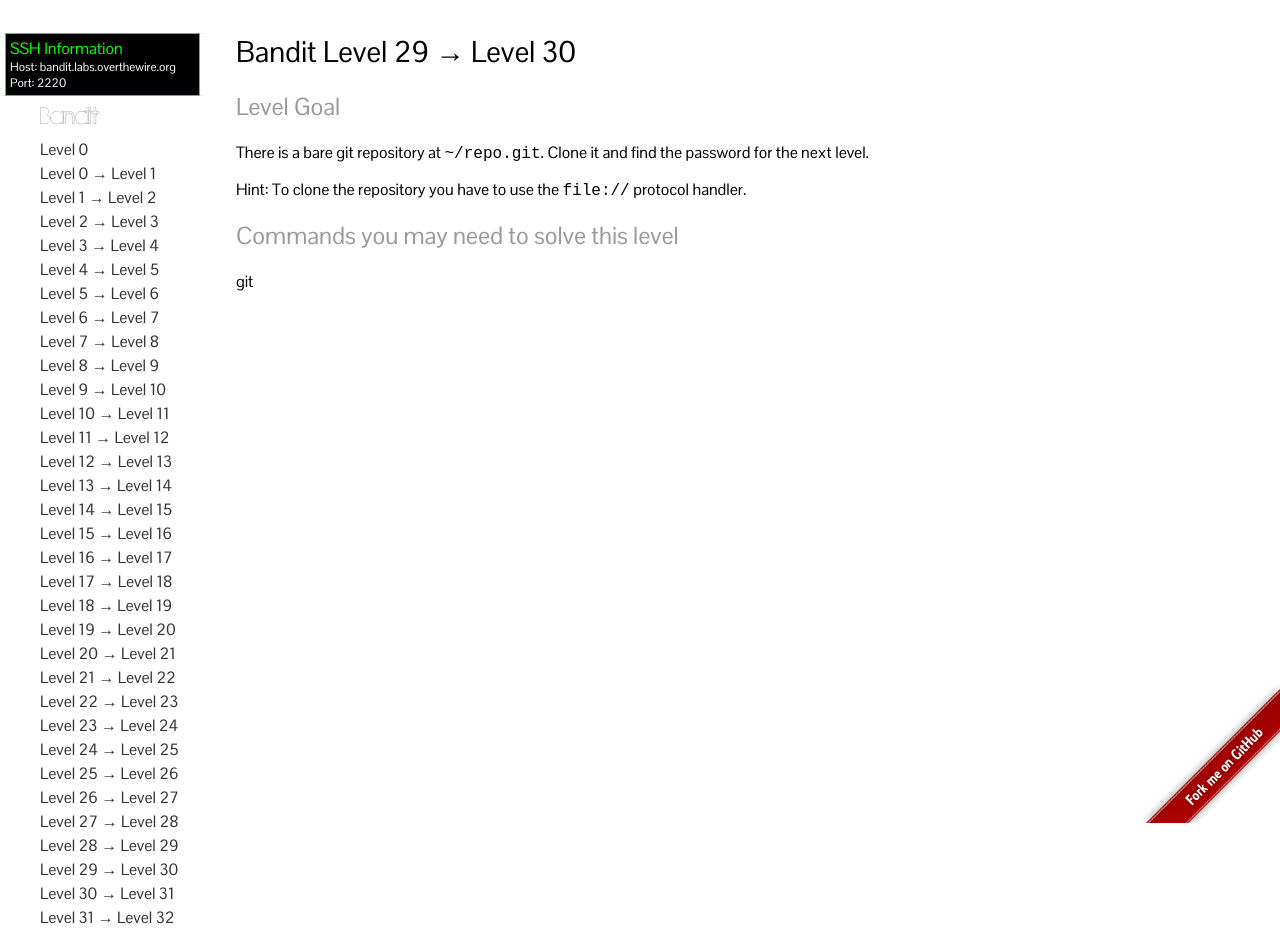
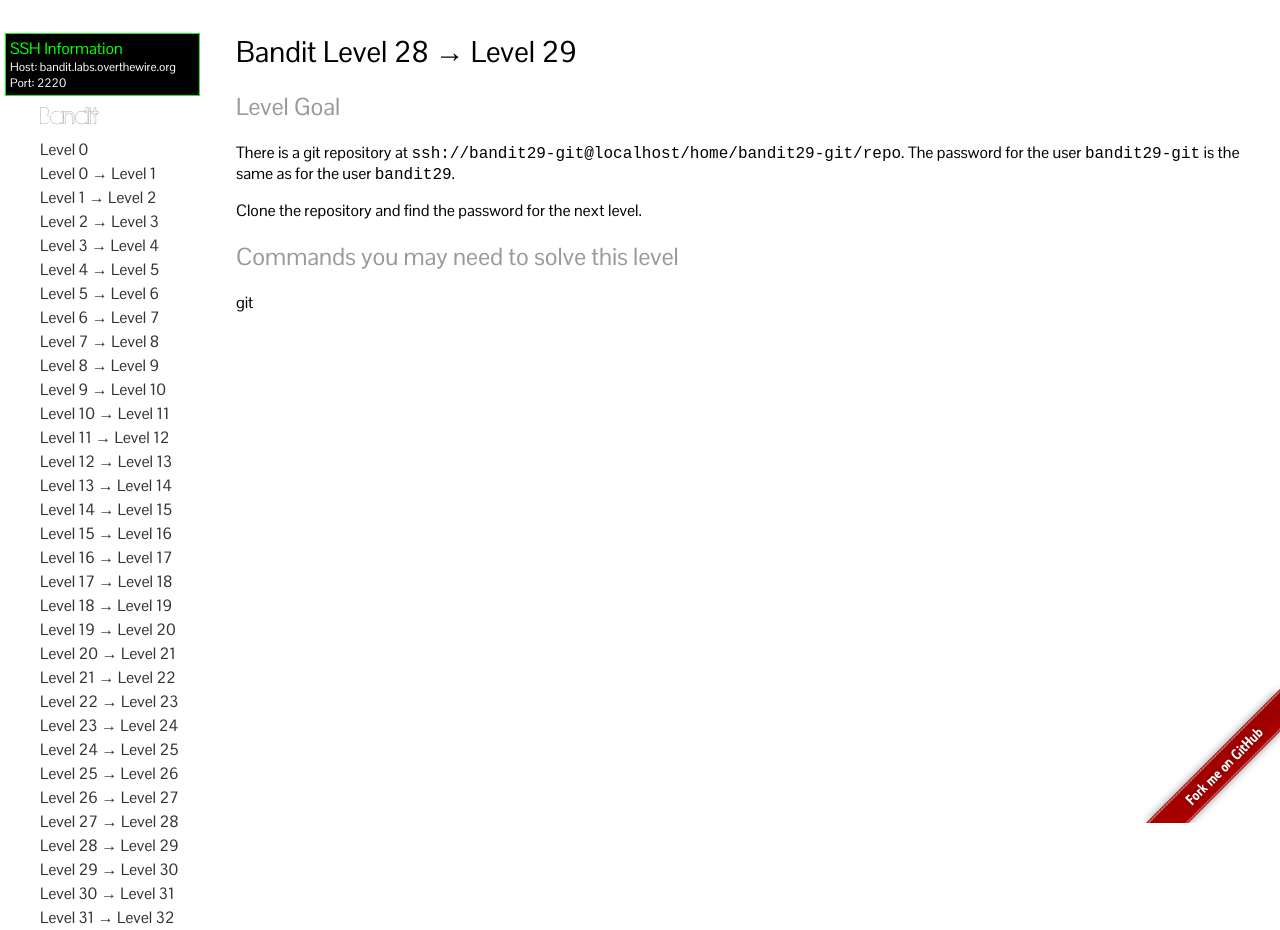
Before and after one commit to OverTheWireOrg/OverTheWire-website, a Jekyll site: the page built from wargames/bandit/bandit30.md, in a window 1280 px wide, cut to the strip 77-1007 px from the top of the page. Built offline with Jekyll 4.4.1, drawn with Linux system fonts in a browser that asks for light colours; our own code applies the rules of GitHub Pages for plain Markdown files.

Commit message:
update level description

```diff
--- a/wargames/bandit/bandit30.md
+++ b/wargames/bandit/bandit30.md
@@ -1,13 +1,13 @@
 ---
 layout: default
 gamename: bandit
-level: 30
+level: 29
 ---
 Level Goal
 ----------
-There is a bare git repository at `~/repo.git`. Clone it and find the password for the next level.
+There is a git repository at `ssh://bandit29-git@localhost/home/bandit29-git/repo`. The password for the user `bandit29-git` is the same as for the user `bandit29`.
 
-Hint: To clone the repository you have to use the `file://` protocol handler.
+Clone the repository and find the password for the next level.
 
 
 Commands you may need to solve this level
```
Also changed, not shown: wargames/bandit/bandit29.md (+2 -2 lines), wargames/bandit/bandit31.md (+3 -3 lines).
